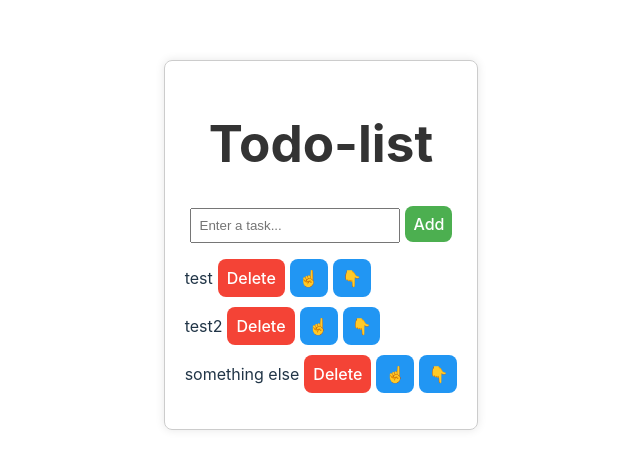
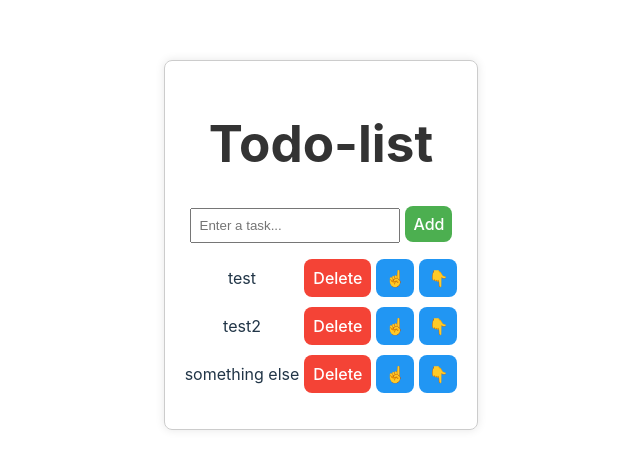
Before and after one commit to mrkarstrom/react-todo, a React (Vite) app: page / in a window 1280 px wide. Shown: the part 155-624 px from the top of the page, without its empty margins (319-959 px from the left). Built offline with nearby package versions, Linux system fonts and the light colour scheme.

Commit message:
feat (Todo.jsx): Adding functionality - check!

```diff
--- a/src/Todo.jsx
+++ b/src/Todo.jsx
@@ -1,13 +1,16 @@
 import { useState } from 'react';
 
 function Todo() {
-  const [tasks, setTask] = useState(['test', 'test2', 'something else']);
+  const [tasks, setTasks] = useState(['test', 'test2', 'something else']);
   const [newTask, setNewTask] = useState('');
 
   function handleInputChange(e) {
     setNewTask(e.target.value);
   }
-  function addTask() {}
+  function addTask() {
+    setTasks((t) => [newTask, ...t]);
+    setNewTask('');
+  }
   function deleteTask(index) {}
   function moveTaskUp(index) {}
   function moveTaskDown(index) {}
--- a/src/index.css
+++ b/src/index.css
@@ -67,7 +67,7 @@ button:focus-visible {
   }
 }
 .to-do-list {
-  max-width: 400px;
+  max-width: 600px;
   margin: auto;
   padding: 20px;
   border: 1px solid #ccc;
@@ -104,6 +104,9 @@ li {
   display: flex;
   align-items: center;
 }
+li .text {
+  flex: 1;
+}
 
 .delete-button,
 .move-up-button,
```
